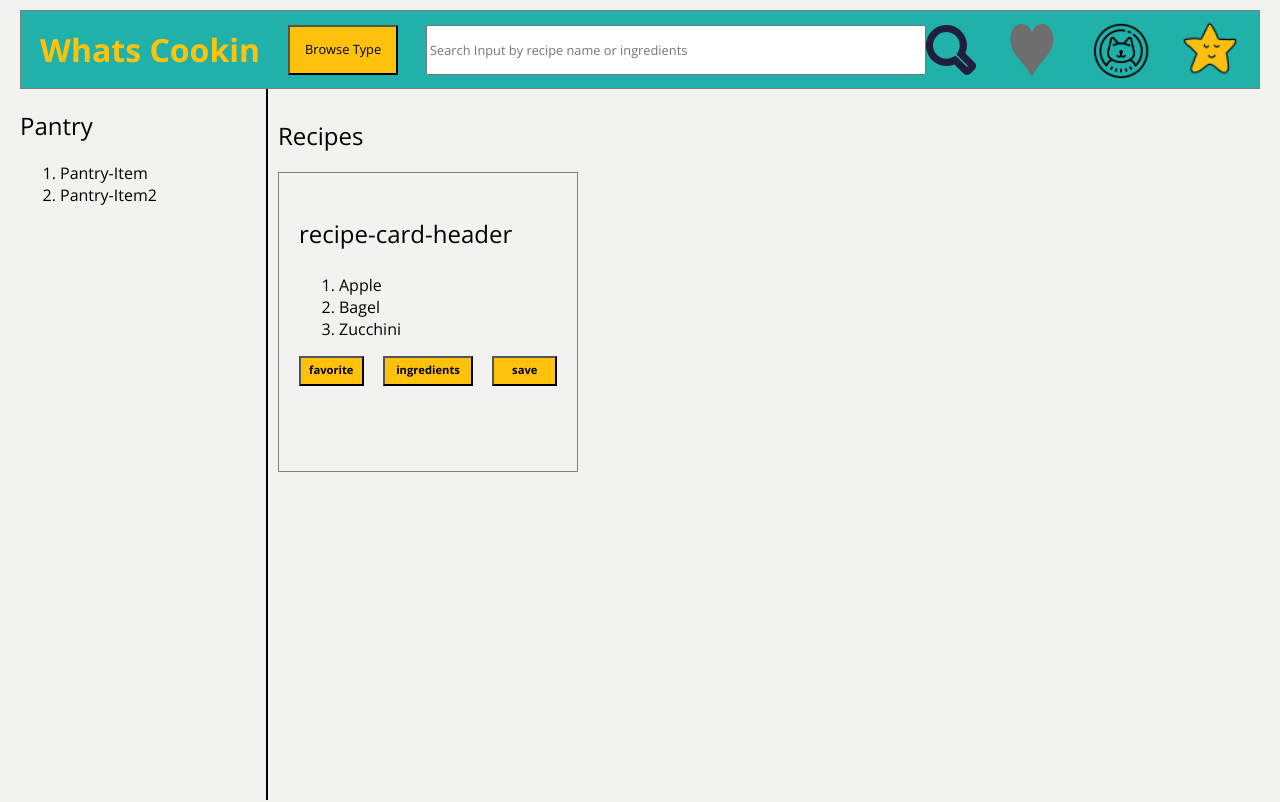
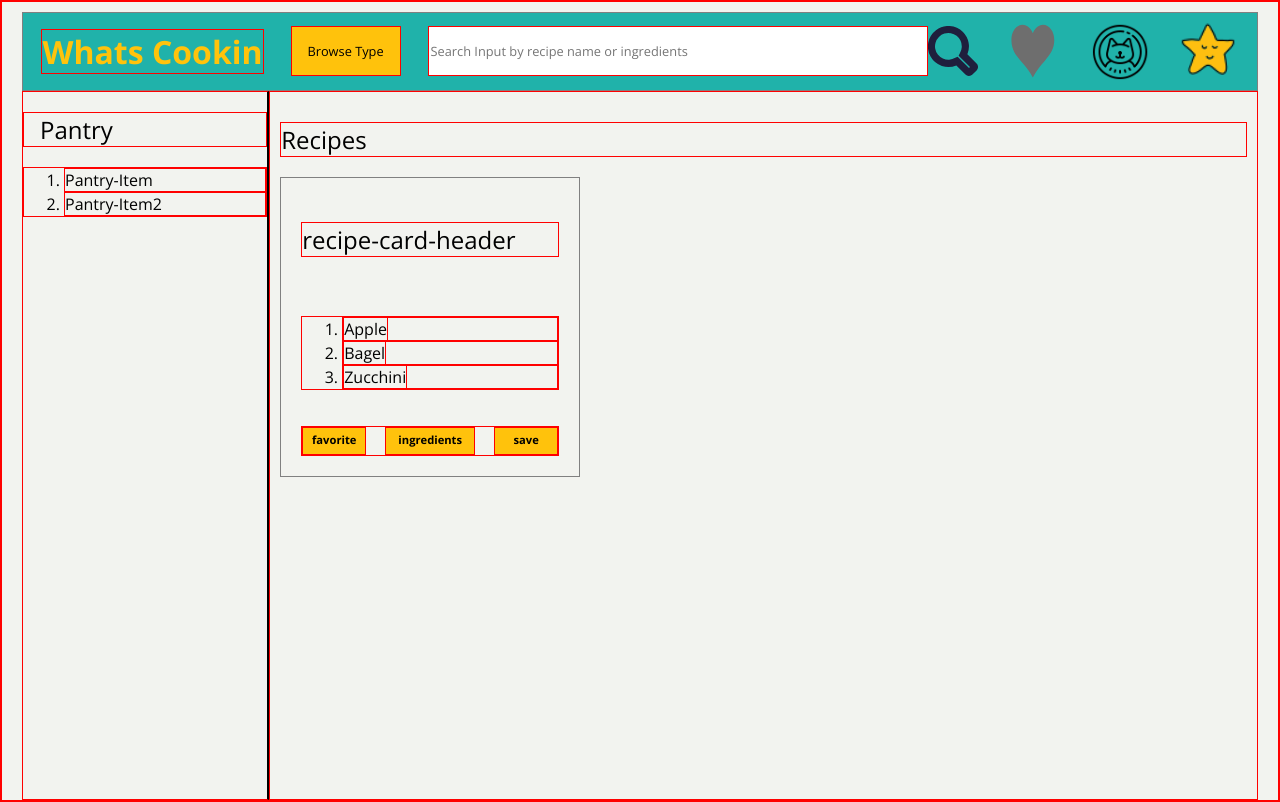
Before and after one commit to Edwardjackc/whats-cooking, a website: page src/index.html in a window 1280 px wide. Drawn offline with nearby package versions, Linux system fonts and the light colour scheme.

Commit message:
Add style to card

```diff
--- a/src/styles.css
+++ b/src/styles.css
@@ -1,6 +1,6 @@
 *{
 box-sizing:border-box;
-/* border:1px solid  red */
+border:1px solid  red
 }
 
 body{
@@ -76,6 +76,9 @@ main{
 }
 
 .recipe__card{
+  display:flex;
+  justify-content: space-between;
+  flex-direction:column;
   border: 1px grey solid;
   height:300px;
   padding:20px;
@@ -118,6 +121,7 @@ main{
 .sidebar__header{
   font-weight: 400;
   font-size:1.5em;
+  padding-left: 1.0rem;
 }
 
 
```
Also changed, not shown: src/index.html (line endings or trailing spaces).
